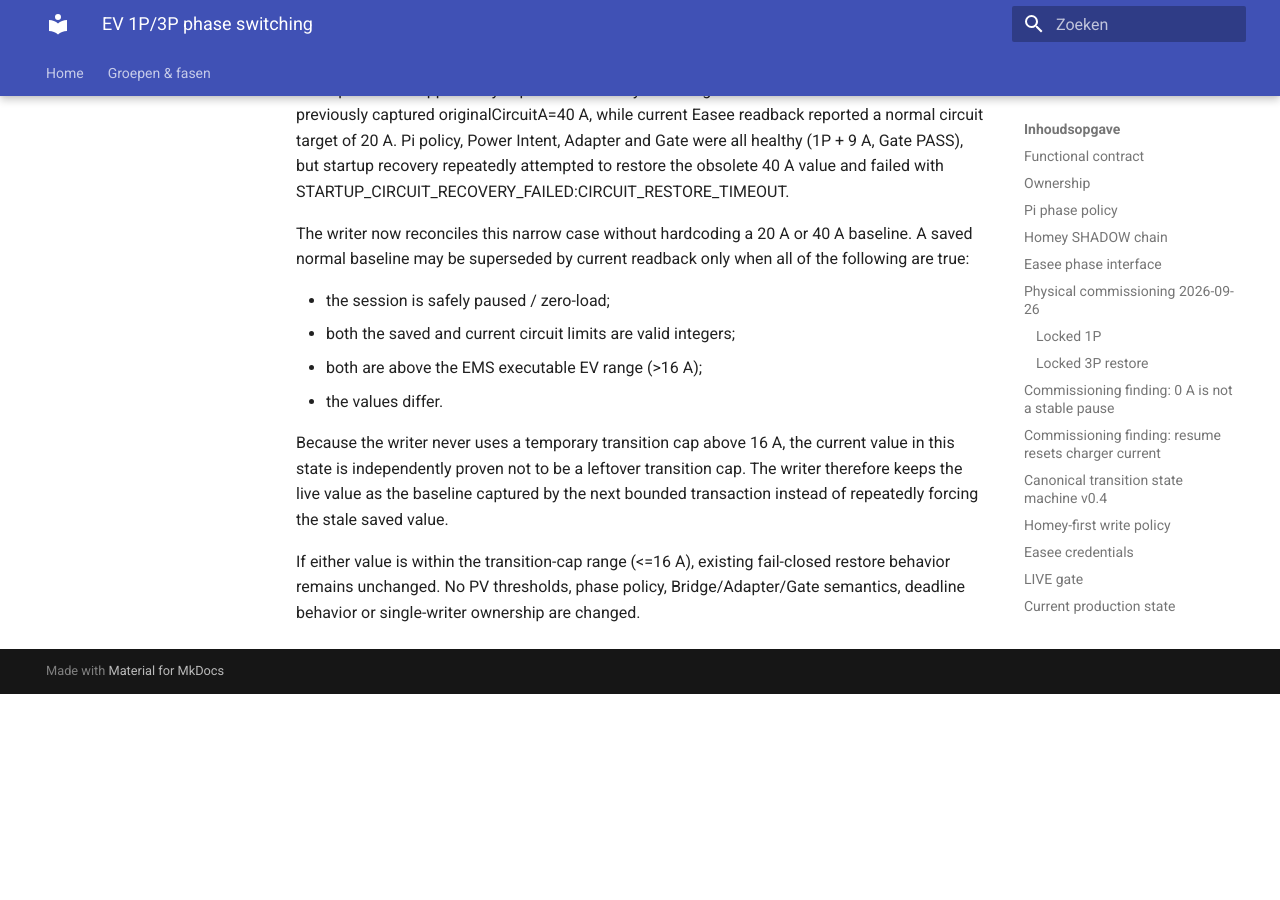
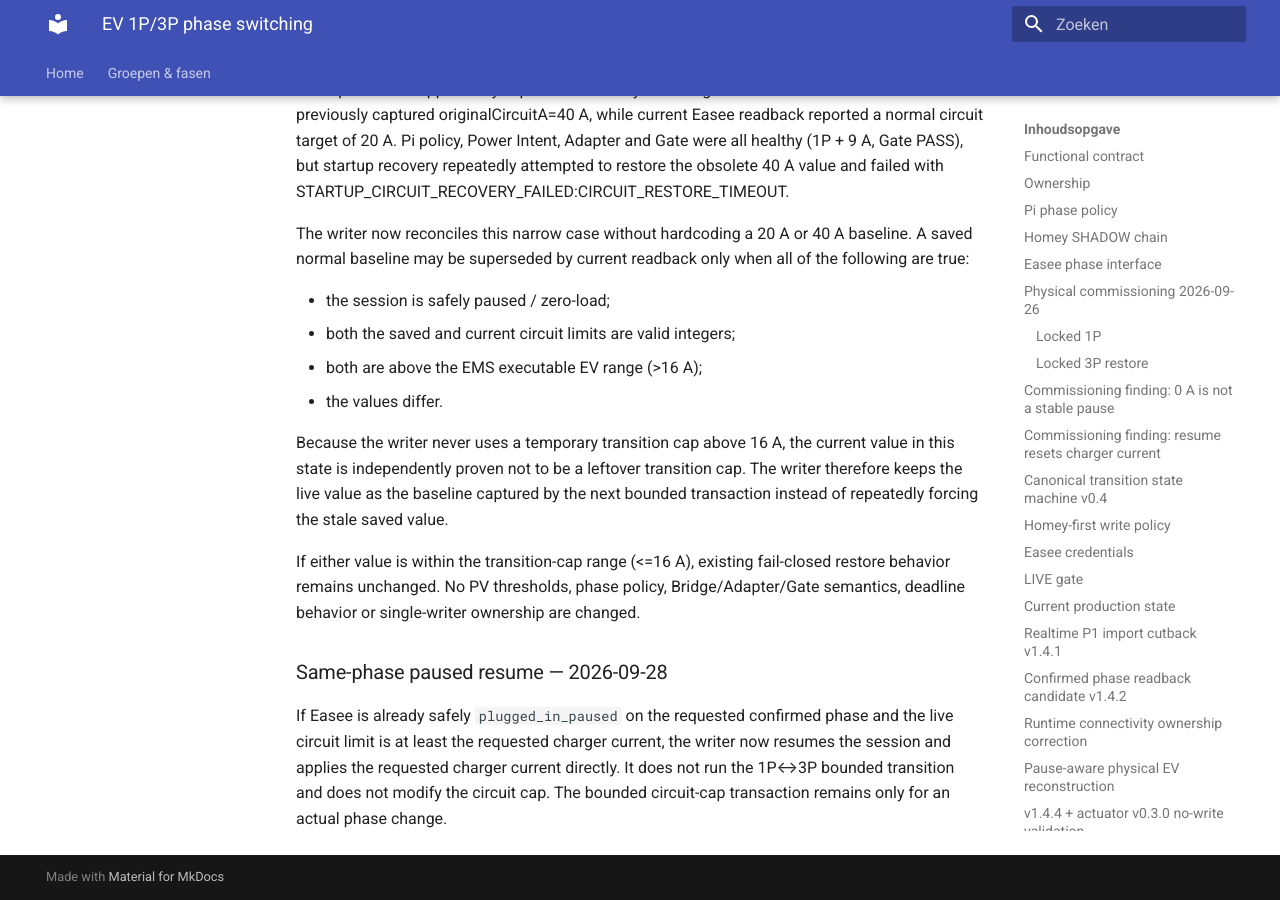
Before and after one commit to OnsKasteeltje/homey-energy-manual, an MkDocs documentation site: the page built from docs/architecture/ev-phase-switching-v0.1.md, in a window 1280 px wide and 900 px high, scrolled down 22821 px. Built offline with MkDocs 1.6.1 and Material for MkDocs 9.7.7, drawn with Linux system fonts in a browser that asks for light colours; before the commit the page ends 23515 px from its top, so only the background shows below that.

Commit message:
docs(ev): clarify same-phase paused resume

```diff
--- a/docs/architecture/ev-phase-switching-v0.1.md
+++ b/docs/architecture/ev-phase-switching-v0.1.md
@@ -839,3 +839,8 @@
 restore behavior remains unchanged. No PV thresholds, phase policy,
 Bridge/Adapter/Gate semantics, deadline behavior or single-writer ownership are
 changed.
+
+
+### Same-phase paused resume — 2026-09-28
+
+If Easee is already safely `plugged_in_paused` on the requested confirmed phase and the live circuit limit is at least the requested charger current, the writer now resumes the session and applies the requested charger current directly. It does not run the 1P↔3P bounded transition and does not modify the circuit cap. The bounded circuit-cap transaction remains only for an actual phase change.
```
